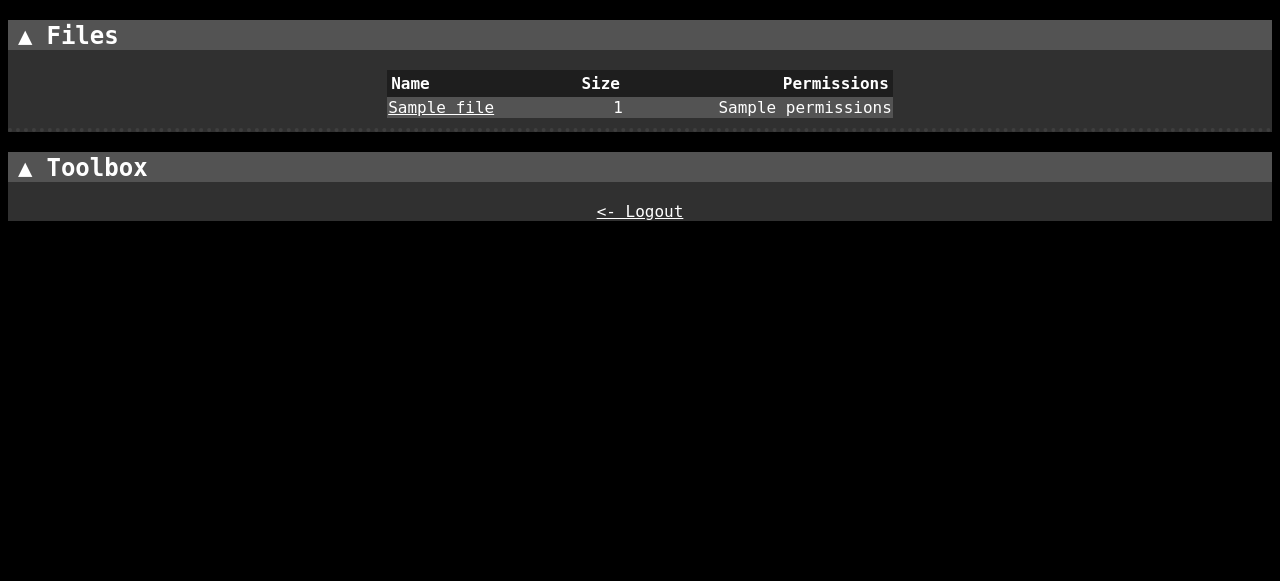
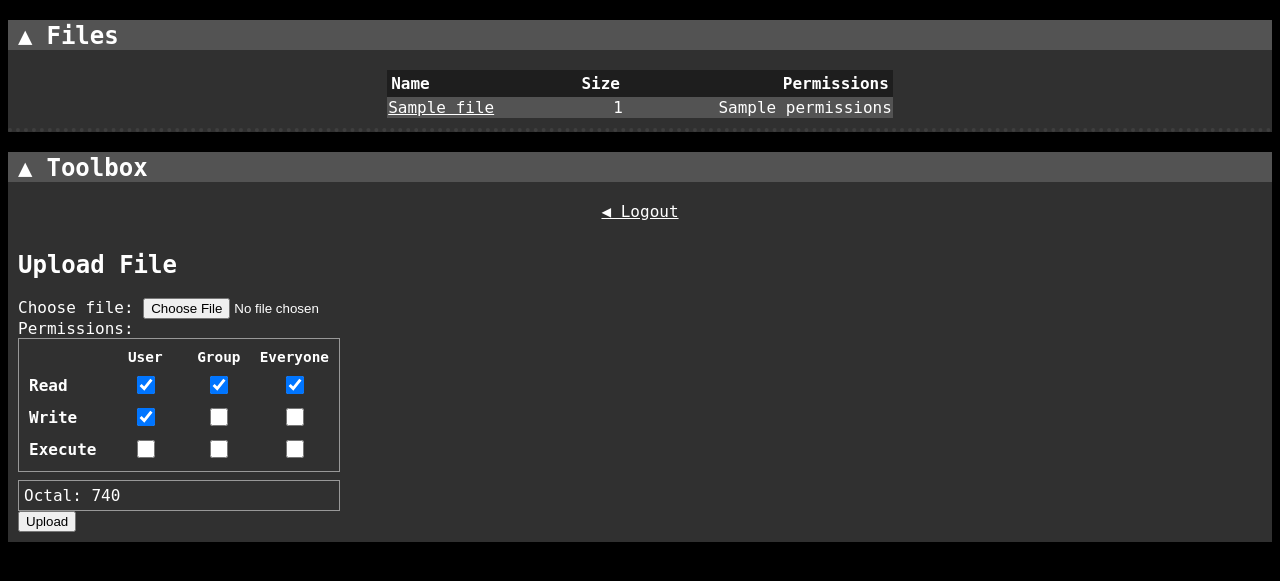
Before and after one commit to hmg3f/aos-nas-web, a Python web app: template app/templates/file-viewer.html in a window 1280 px wide. Shown: the top 581 px of the page. Run offline with Jinja, Linux system fonts and the light colour scheme; the template is opened without the code that fills it: most values are stand-ins (such as "Sample title", 1, 10 or a date in 2020).

Commit message:
added file upload

```diff
--- a/app/app.py
+++ b/app/app.py
@@ -16,18 +16,14 @@ TEST_FILE_LIST=[('file1.txt', '12MB', '-rwxr-xr-x'), ('file2.txt', '230Kb', '-rw
 BASE_DIR = os.path.dirname(os.path.abspath(__file__))
 DATABASE_PATH = os.path.join(BASE_DIR, 'store')
 
-# db = SQLAlchemy()
-
-# app = Flask(__name__)
 app.register_blueprint(datastore, url_prefix='/store')
 
 app.config['SQLALCHEMY_DATABASE_URI'] = f'sqlite:///{os.path.join(DATABASE_PATH, 'nasinfo.db')}'
 app.config['SQLALCHEMY_TRACK_MODIFICATIONS'] = False
 app.config['SECRET_KEY'] = 'os3N95B6Z9cs'
+app.config['MAX_CONTENT_LENGTH'] = 16 * 1024 * 1024
 
 db.init_app(app)
-
-# bcrypt = Bcrypt(app)
 
 login_manager = LoginManager()
 login_manager.init_app(app)
--- a/app/static/css/style.css
+++ b/app/static/css/style.css
@@ -159,3 +159,42 @@ body {
 #file-view table a {
     color: #fff;
 }
+
+.subpanel {
+    padding: 10px;
+}
+
+.permissions-grid {
+    display: grid;
+    grid-template-columns: auto repeat(3, 1fr);
+    gap: 0.5rem;
+    align-items: center;
+    padding: 10px;
+    border: 1px solid #989898;
+    max-width: 300px;
+}
+
+.perm-header {
+    font-weight: bold;
+    text-align: center;
+    font-size: 0.9rem;
+}
+
+.perm-label {
+    font-weight: bold;
+    padding-right: 0.5rem;
+}
+
+.permissions-grid input[type="checkbox"] {
+    justify-self: center;
+    width: 18px;
+    height: 18px;
+    cursor: pointer;
+}
+
+.permission-display {
+    margin-top: 0.5rem;
+    padding: 5px;
+    border: 1px solid #989898;
+    max-width: 310px;
+}
--- /dev/null
+++ b/app/static/js/perms-display.js
@@ -0,0 +1,69 @@
+function updatePermissionDisplay() {
+    const perms = ['user', 'group', 'everyone'];
+    let octal = '';
+
+    perms.forEach(entity => {
+        let value = 0;
+        if (document.querySelector(`input[name="perm_${entity}_read"]`).checked) value += 4;
+        if (document.querySelector(`input[name="perm_${entity}_write"]`).checked) value += 2;
+        if (document.querySelector(`input[name="perm_${entity}_execute"]`).checked) value += 1;
+        octal += value;
+    });
+
+    document.getElementById('octal-display').textContent = octal;
+}
+
+document.querySelectorAll('.permissions-grid input[type="checkbox"]').forEach(checkbox => {
+    checkbox.addEventListener('change', updatePermissionDisplay);
+});
+
+document.getElementById('upload-form').addEventListener('submit', function(e) {
+    e.preventDefault();
+
+    const formData = new FormData(this);
+
+    // Calculate octal permission value
+    const octal = document.getElementById('octal-display').textContent;
+    formData.append('permissions', octal);
+
+    const statusDiv = document.getElementById('upload-status');
+    const submitBtn = this.querySelector('button[type="submit"]');
+
+    // Disable button and show loading
+    submitBtn.disabled = true;
+    submitBtn.textContent = 'Uploading...';
+    statusDiv.textContent = 'Uploading file...';
+    statusDiv.className = 'status-info';
+
+    fetch(this.action, {
+        method: 'POST',
+        body: formData
+    })
+        .then(response => response.json())
+        .then(data => {
+            if (data.error) {
+		statusDiv.textContent = 'Error: ' + data.error;
+		statusDiv.className = 'status-error';
+            } else {
+		statusDiv.textContent = 'Success! File uploaded: ' + data.filename;
+		statusDiv.className = 'status-success';
+
+		// Reset form
+		document.getElementById('upload-form').reset();
+		updatePermissionDisplay();
+
+		// Reload page after 1 second to show new file
+		setTimeout(() => {
+		    window.location.reload();
+		}, 1000);
+            }
+        })
+        .catch(error => {
+            statusDiv.textContent = 'Upload failed: ' + error.message;
+            statusDiv.className = 'status-error';
+        })
+        .finally(() => {
+            submitBtn.disabled = false;
+            submitBtn.textContent = 'Upload';
+        });
+});
--- a/app/templates/file-viewer.html
+++ b/app/templates/file-viewer.html
@@ -38,8 +38,52 @@
       <h1>Toolbox</h1>
 
       <div class="controls">
-	<a href="{{url_for('logout')}}">&lt- Logout</a>
+	<a href="{{url_for('logout')}}">◀ Logout</a>
       </div>
+
+      <section id="file-upload" class="subpanel">
+	<h2>Upload File</h2>
+        <form method="POST" action="{{ url_for('/store.add_file') }}" enctype="multipart/form-data">
+          <div class="form-group">
+            <label for="file-input">Choose file:</label>
+            <input type="file" name="file" required>
+          </div>
+
+	  <div class="form-group">
+            <label>Permissions:</label>
+            <div class="permissions-grid">
+              <div class="perm-header"></div>
+              <div class="perm-header">User</div>
+              <div class="perm-header">Group</div>
+              <div class="perm-header">Everyone</div>
+
+              <div class="perm-label">Read</div>
+              <input type="checkbox" name="perm_user_read" checked>
+              <input type="checkbox" name="perm_group_read" checked>
+              <input type="checkbox" name="perm_everyone_read" checked>
+
+              <div class="perm-label">Write</div>
+              <input type="checkbox" name="perm_user_write" checked>
+              <input type="checkbox" name="perm_group_write">
+              <input type="checkbox" name="perm_everyone_write">
+
+              <div class="perm-label">Execute</div>
+              <input type="checkbox" name="perm_user_execute">
+              <input type="checkbox" name="perm_group_execute">
+	      <input type="checkbox" name="perm_everyone_execute">
+	    </div>
+	    <div class="permission-display">
+	      Octal: <span id="octal-display">740</span>
+	    </div>
+	  </div>
+
+	  <button type="submit">Upload</button>
+
+	  <div id="upload-status"></div>
+	</form>
+      </section>
     </section>
+
+    <script src="{{ url_for('static', filename='js/perms-display.js') }}"></script>
   </body>
 </html>
```
Also changed, not shown: app/module/datastore.py (+24 -6 lines), app/static/js/fetch-file.js (added, +11 -0 lines).
